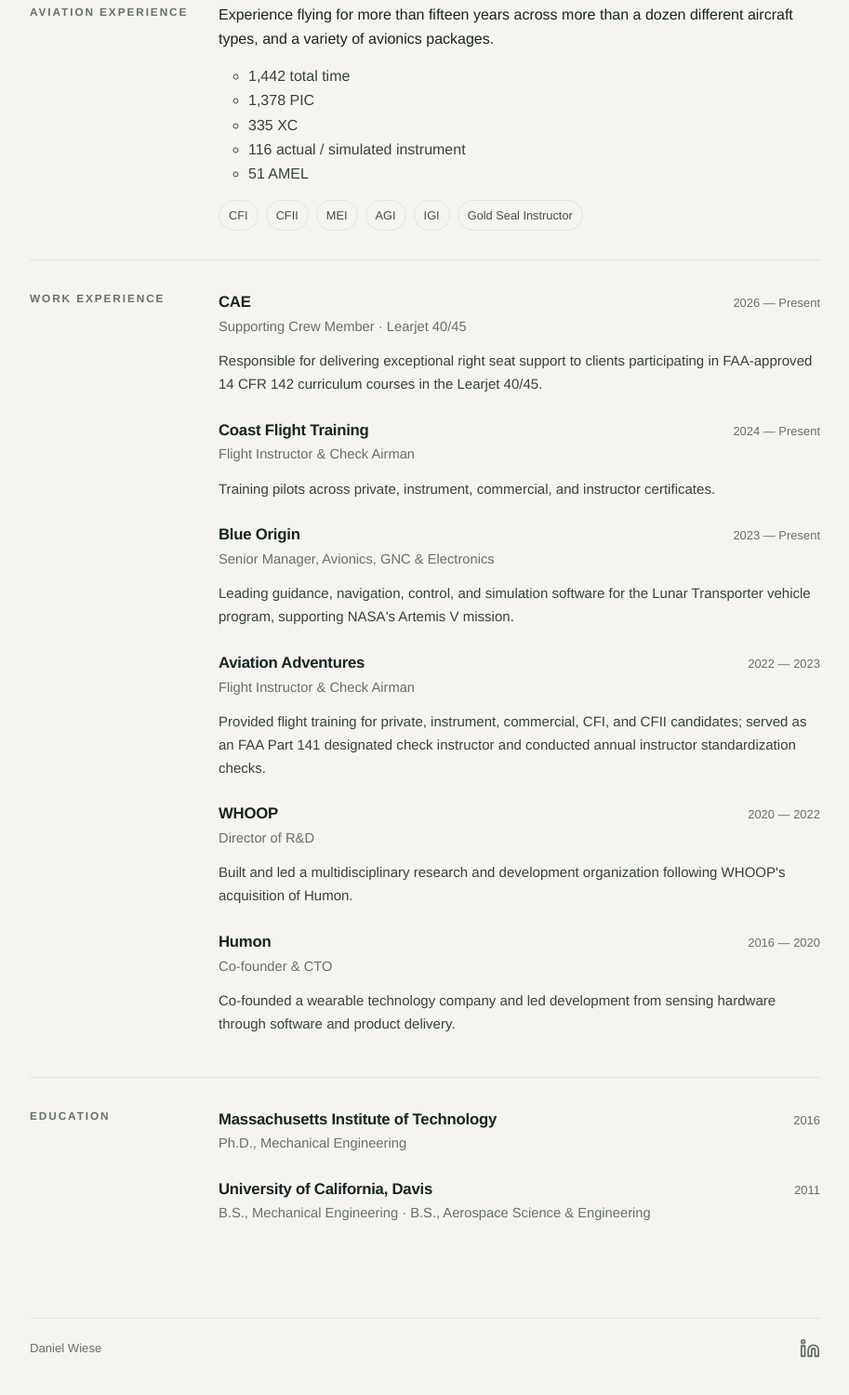
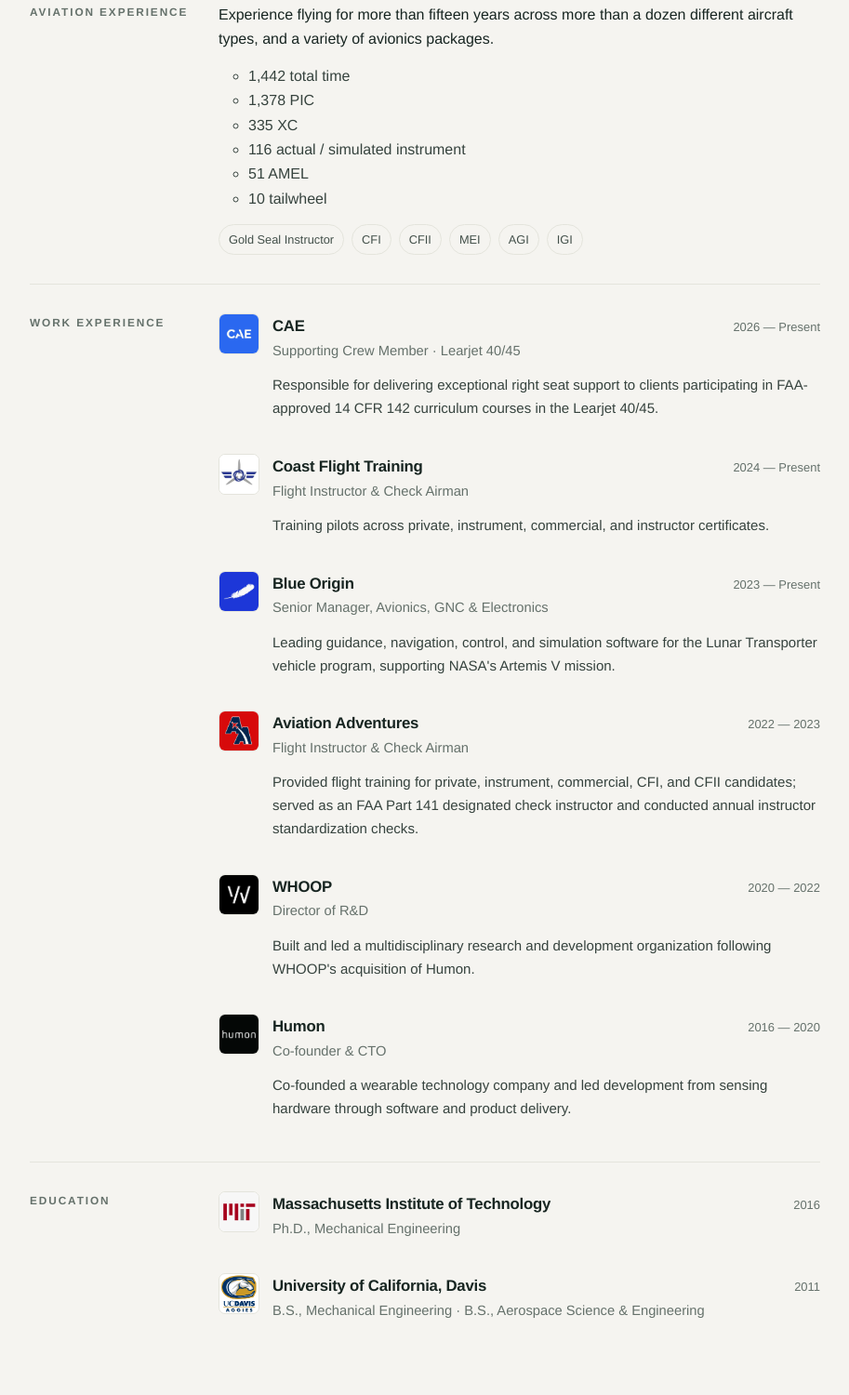
Before and after one commit to dpwiese/qr-resume, a plain HTML site: page index.html in a window 1280 px wide. Shown: the part 317-1817 px from the top of the page at 93% size, without its empty margins (183-1096 px from the left). Drawn offline with Linux system fonts and the light colour scheme.

Commit message:
job icons

```diff
--- a/index.html
+++ b/index.html
@@ -56,8 +56,10 @@
     .section-content > p:first-child { margin-top: 0; }
     .section-content p { margin: 0 0 13px; }
     .dash-list { margin: 0 0 14px; padding-left: 2rem; list-style: circle; color: #36433e; }
-    .role { margin: 0 0 23px; }
+    .role { display: grid; grid-template-columns: 44px minmax(0, 1fr); column-gap: 14px; margin: 0 0 23px; }
     .role:last-child { margin-bottom: 0; }
+    .role-logo { grid-column: 1; grid-row: 1 / span 3; width: 44px; height: 44px; object-fit: contain; border: 1px solid var(--line); border-radius: 7px; background: #fff; }
+    .role-copy { grid-column: 2; min-width: 0; }
     .role-heading { display: flex; align-items: baseline; justify-content: space-between; gap: 14px; }
     h3 { margin: 0; font-size: 1.05rem; font-weight: 700; letter-spacing: -.015em; }
     .date { flex: 0 0 auto; color: var(--muted); font-size: .81rem; }
@@ -89,7 +91,7 @@
   <div class="page">
     <header>
       <div class="identity">
-        <img class="portrait" src="profile.webp" alt="Portrait of Daniel Wiese" width="126" height="126">
+        <img class="portrait" src="img/profile.webp" alt="Portrait of Daniel Wiese" width="126" height="126">
         <div>
           <p class="eyebrow">Pilot · Engineer · Builder</p>
           <h1>Daniel Wiese</h1>
@@ -112,9 +114,15 @@
             <li>335 XC</li>
             <li>116 actual / simulated instrument</li>
             <li>51 AMEL</li>
+            <li>10 tailwheel</li>
           </ul>
           <div class="chips" aria-label="Certifications">
-            <span class="chip">CFI</span><span class="chip">CFII</span><span class="chip">MEI</span><span class="chip">AGI</span><span class="chip">IGI</span><span class="chip">Gold Seal Instructor</span>
+            <span class="chip">Gold Seal Instructor</span>
+            <span class="chip">CFI</span>
+            <span class="chip">CFII</span>
+            <span class="chip">MEI</span>
+            <span class="chip">AGI</span>
+            <span class="chip">IGI</span>
           </div>
         </div>
       </section>
@@ -123,34 +131,52 @@
         <h2 id="work-heading">Work Experience</h2>
         <div class="section-content">
           <article class="role">
+            <img class="role-logo" src="img/cae.webp" alt="" width="44" height="44">
+            <div class="role-copy">
             <div class="role-heading"><h3>CAE</h3><span class="date">2026 — Present</span></div>
             <p class="role-title">Supporting Crew Member · Learjet 40/45</p>
             <p class="role-description">Responsible for delivering exceptional right seat support to clients participating in FAA-approved 14 CFR 142 curriculum courses in the Learjet 40/45.</p>
+                      </div>
 </article>
           <article class="role">
+            <img class="role-logo" src="img/coast.webp" alt="" width="44" height="44">
+            <div class="role-copy">
             <div class="role-heading"><h3>Coast Flight Training</h3><span class="date">2024 — Present</span></div>
             <p class="role-title">Flight Instructor &amp; Check Airman</p>
             <p class="role-description">Training pilots across private, instrument, commercial, and instructor certificates.</p>
+                      </div>
 </article>
           <article class="role">
+            <img class="role-logo" src="img/blue.webp" alt="" width="44" height="44">
+            <div class="role-copy">
             <div class="role-heading"><h3>Blue Origin</h3><span class="date">2023 — Present</span></div>
             <p class="role-title">Senior Manager, Avionics, GNC &amp; Electronics</p>
             <p class="role-description">Leading guidance, navigation, control, and simulation software for the Lunar Transporter vehicle program, supporting NASA's Artemis V mission.</p>
+                      </div>
 </article>
           <article class="role">
+            <img class="role-logo" src="img/avad.webp" alt="" width="44" height="44">
+            <div class="role-copy">
             <div class="role-heading"><h3>Aviation Adventures</h3><span class="date">2022 — 2023</span></div>
             <p class="role-title">Flight Instructor &amp; Check Airman</p>
             <p class="role-description">Provided flight training for private, instrument, commercial, CFI, and CFII candidates; served as an FAA Part 141 designated check instructor and conducted annual instructor standardization checks.</p>
+                      </div>
 </article>
           <article class="role">
+            <img class="role-logo" src="img/whoop.webp" alt="" width="44" height="44">
+            <div class="role-copy">
             <div class="role-heading"><h3>WHOOP</h3><span class="date">2020 — 2022</span></div>
             <p class="role-title">Director of R&amp;D</p>
             <p class="role-description">Built and led a multidisciplinary research and development organization following WHOOP's acquisition of Humon.</p>
+                      </div>
 </article>
           <article class="role">
+            <img class="role-logo" src="img/humon.webp" alt="" width="44" height="44">
+            <div class="role-copy">
             <div class="role-heading"><h3>Humon</h3><span class="date">2016 — 2020</span></div>
             <p class="role-title">Co-founder &amp; CTO</p>
             <p class="role-description">Co-founded a wearable technology company and led development from sensing hardware through software and product delivery.</p>
+                      </div>
 </article>
         </div>
       </section>
@@ -159,12 +185,18 @@
         <h2 id="education-heading">Education</h2>
         <div class="section-content">
           <article class="role">
+            <img class="role-logo" src="img/mit.webp" alt="" width="44" height="44">
+            <div class="role-copy">
               <div class="role-heading"><h3>Massachusetts Institute of Technology</h3><span class="date">2016</span></div>
               <p class="role-title">Ph.D., Mechanical Engineering</p>
+            </div>
           </article>
           <article class="role">
+            <img class="role-logo" src="img/davis.webp" alt="" width="44" height="44">
+            <div class="role-copy">
               <div class="role-heading"><h3>University of California, Davis</h3><span class="date">2011</span></div>
               <p class="role-title">B.S., Mechanical Engineering · B.S., Aerospace Science &amp; Engineering</p>
+            </div>
           </article>
         </div>
       </section>
```
Also changed, not shown: img/avad.webp (added), img/blue.webp (added), img/cae.webp (added), img/coast.webp (added), img/davis.webp (added), img/humon.webp (added), img/mit.webp (added), img/profile.webp (renamed from profile.webp), img/whoop.webp (added), 1 other file. Lines whose indentation alone changed are shown as unchanged.
